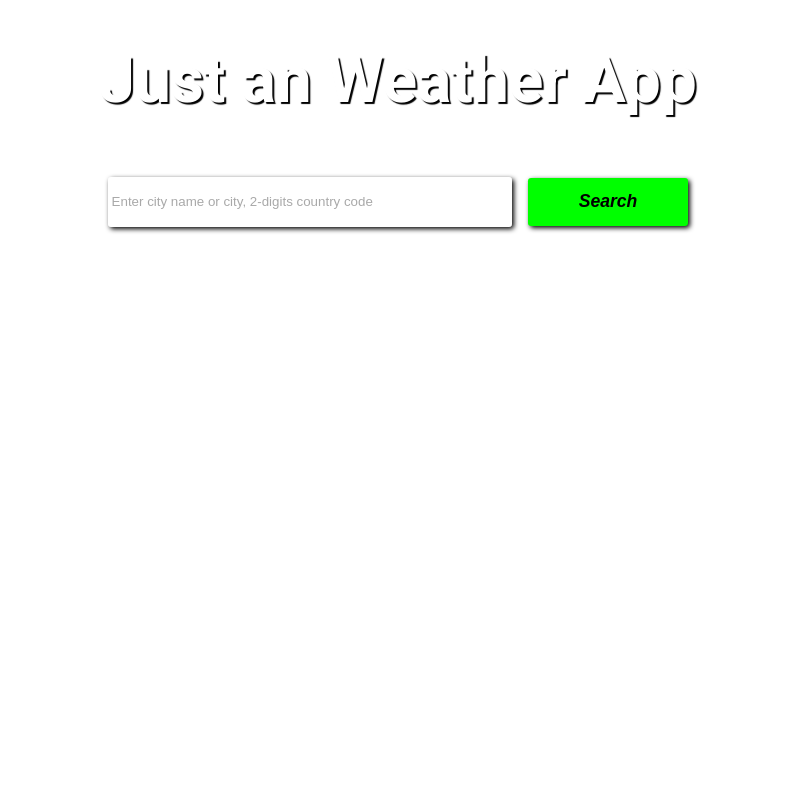
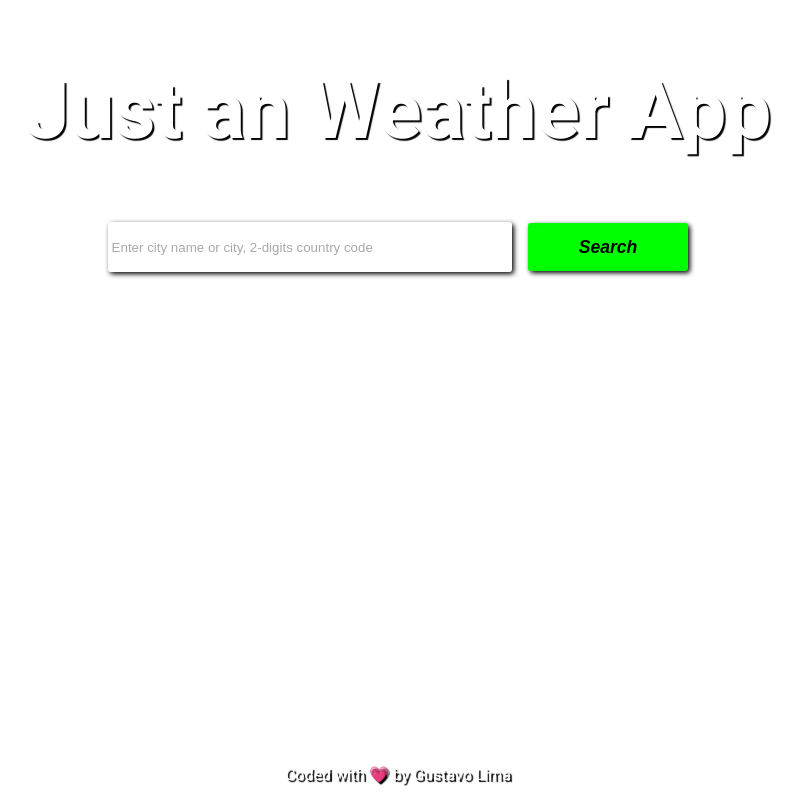
Before and after one commit to risingus/Weather, a plain HTML site: page index.html in a window 1280 px wide. Shown: the whole page, without its empty margins (242-1045 px from the left). Drawn offline with Linux system fonts and the light colour scheme.

Commit message:
1. adicionado footer. 2. Corrigido falhas no layout em modo mobile. 3. ajustado input e botão de busca no modo desktop e mobile. 4. Adicionado segunda imagem de readme

```diff
--- a/index.html
+++ b/index.html
@@ -1,5 +1,6 @@
 <!DOCTYPE html>
 <html lang="pt_br">
+
 <head>
     <meta charset="UTF-8">
     <meta name="viewport" content="width=device-width, initial-scale=1.0">
@@ -7,11 +8,14 @@
     <link rel="stylesheet" href="styles/style.css">
     <title>Weather App</title>
 </head>
+
 <body>
 
-    <h1>Just an Weather App</h1>
+
+    <h1 id="title">Just an Weather App</h1>
     <div id="searchContainer">
-        <input class="searchControl"  type="text" placeholder="Enter city name or city, 2-digits country code" id="searchInput">
+        <input class="searchControl" type="text" placeholder="Enter city name or city, 2-digits country code"
+            id="searchInput">
         <button class="searchControl" type="button" id="searchBtn">Search</button>
     </div>
 
@@ -35,6 +39,10 @@
     </div>
 
 
+
+    <footer>Coded with 💗 by Gustavo Lima</footer>
+
     <script src="./scripts/script.js"></script>
 </body>
+
 </html>
--- a/styles/style.scss
+++ b/styles/style.scss
@@ -4,6 +4,7 @@ $input-color: #ddd;
 $placeholder-color: #a9a9a9;
 $button-color: #00ff00;
 $button-color-hover: #00d200;
+$card-color: rgba(255, 255, 255, 0.5);
 
 body {
     background-image: url("../assets/img/default.jpg");
@@ -21,20 +22,24 @@ body {
     padding: 0;
     margin: 0;
 
-    h1 {
+
+    #title {
         font-size: 4rem;
+        font-size: 5rem;
+        text-align: center;
+        margin: 4rem 1rem;
+
     }
 
     #searchContainer {
-        margin-top: 1rem;
         display: flex;
+        flex-direction: column;
         align-items: center;
         justify-content: center;
-
         input {
             margin-right: 1rem;
             width: 25rem;
-            background-color: rgba(255, 255, 255, 0.5);
+            background-color: $card-color;
             border: none;
 
             &::placeholder {
@@ -57,29 +62,26 @@ body {
                 transform: scale(1.2);
                 margin-left: 2rem;
             }
+        }
 
-        }
 
         .searchControl {
             box-shadow: 2px 2px 5px $secondary-color;
             border: none;
             border-radius: 0.2rem;
             height: 3rem;
-
+            margin-bottom: 2rem;
         }
 
     }
 
     #weatherContainer {
-        margin-top: 2rem;
+        margin-top: 1rem;
         background-color: rgba($color: $secondary-color, $alpha: 0.70);
         box-shadow: 1px 1px 5px $secondary-color;
-        padding: 4rem;
+        padding: 1rem 4rem;
         border-radius: 0.4rem;
         visibility: hidden;
-        display: flex;
-        align-items: center;
-        justify-content: center;
         text-align: center;
         margin-bottom: 1rem;
 
@@ -99,9 +101,6 @@ body {
                 font-size: 3rem;
             }
 
-
-
-
         #weatherMain {
             display: flex;
             flex-direction: row;
@@ -119,4 +118,21 @@ body {
         }
     }
 
+
+
+    footer{
+        bottom: 0;
+        margin-bottom: 1rem;
+    }
+
 }
+
+@media only screen and (min-width: 750px) {
+    body #searchContainer {
+        flex-direction: row;
+    }
+
+    footer {
+        position: absolute;
+    }
+  }
```
Also changed, not shown: assets/img/readme.PNG, assets/img/readme2.PNG (added), styles/style.css, 1 other file. Lines whose indentation alone changed are shown as unchanged.
